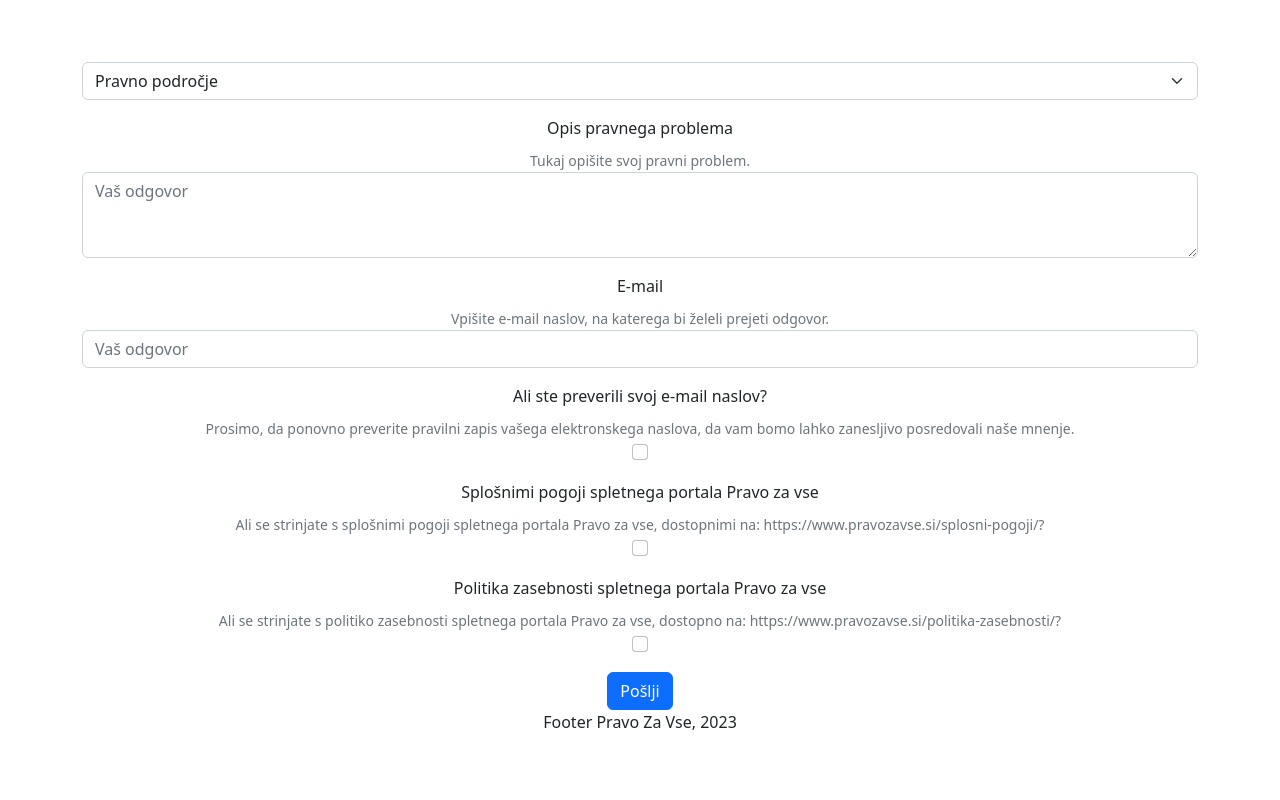
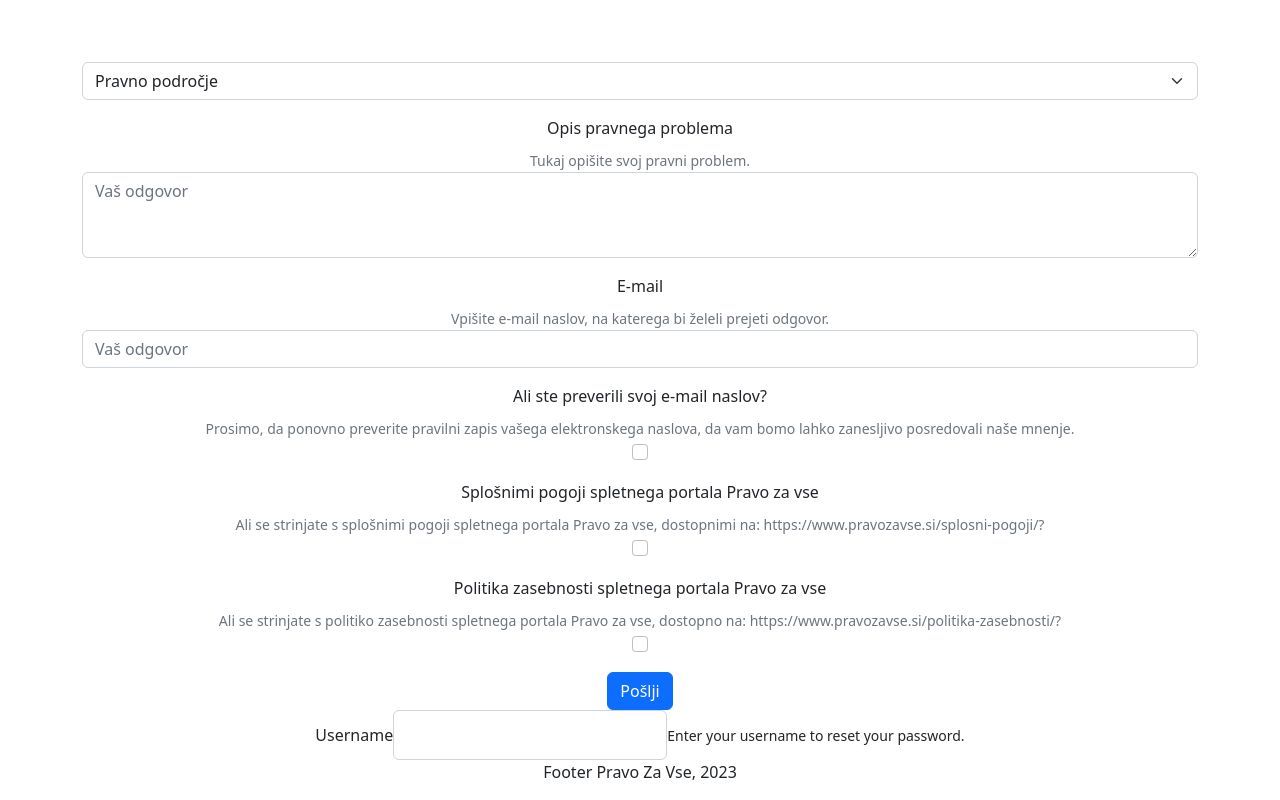
Before and after one commit to teol007/Praktikum2, a React (Create React App) app in the folder Frontend/pravozavsereact/: page / in a window 1280 px wide. Shown: the part 376-1176 px from the top of the page. Before the commit the page ends 1126 px from the top, so only its background shows below. Built offline with nearby package versions, Linux system fonts and the light colour scheme.

Commit message:
spremembe vprasalnika

```diff
--- a/Frontend/pravozavsereact/src/Components/AddQuestion/AddQuestion.tsx
+++ b/Frontend/pravozavsereact/src/Components/AddQuestion/AddQuestion.tsx
@@ -1,5 +1,6 @@
 import React from "react";
 import { Button, Form } from "react-bootstrap";
+import { InputText } from "primereact/inputtext";
 
 interface AddQuestionProps{
 
@@ -75,6 +76,16 @@ export default function AddQuestion(): JSX.Element {
                 Pošlji
             </Button> <br />
         </Form>
+
+        <form>
+        <div className="flex flex-column gap-2">
+            <label htmlFor="username">Username</label>
+            <InputText id="username" aria-describedby="username-help" />
+            <small id="username-help">
+                Enter your username to reset your password.
+            </small>
+        </div>
+        </form>
     </div>
   );
 }
```
